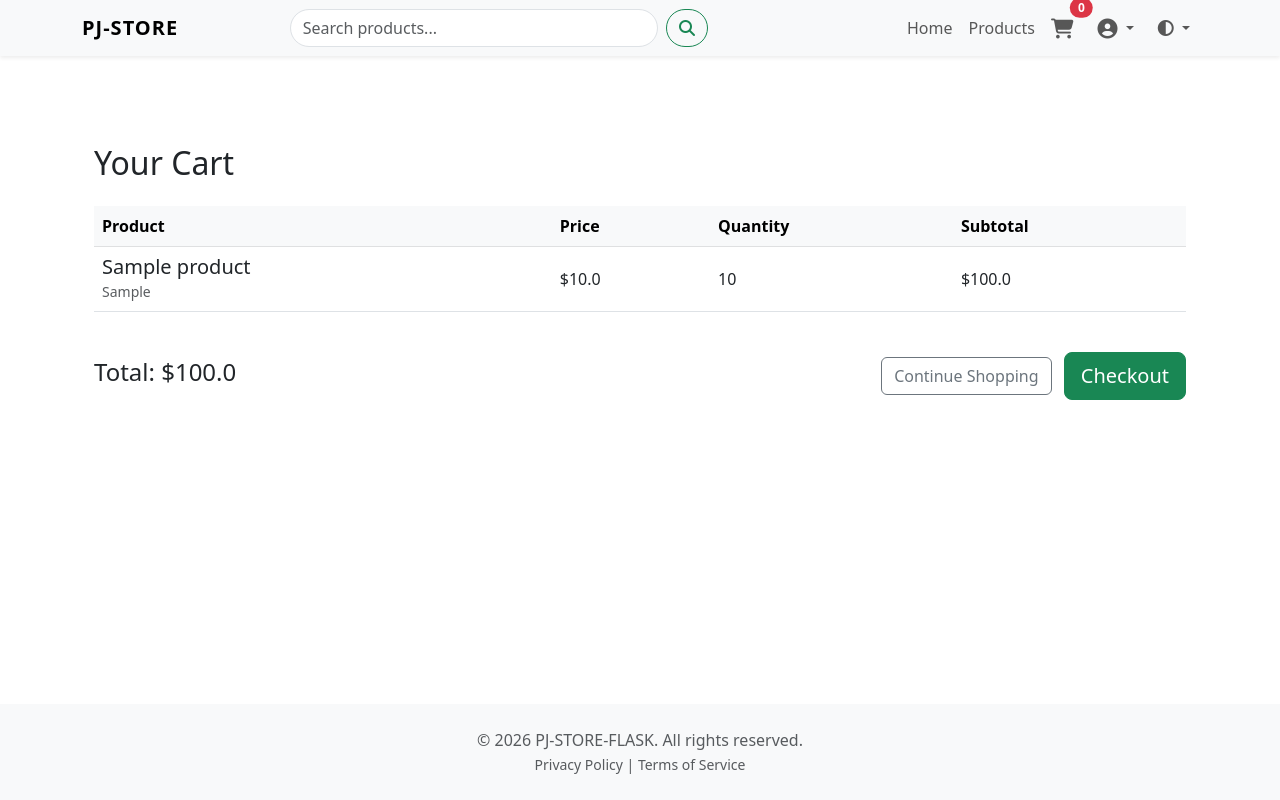
After one commit to Aaron-pweb/PJ-Store-Flask, a Flask app: page /cart in a window 1280 px wide. The commit adds this page. Run offline with Flask 3, Linux system fonts and the light colour scheme; a user stored in the database is signed in; tables that the repository leaves empty hold one stand-in row (values such as "Sample post").

Commit message:
feat: Implement shopping cart and order management, including dynamic product catalog display and payment success page.

```diff
--- a/app/__init__.py
+++ b/app/__init__.py
@@ -4,6 +4,7 @@ from app.auth import auth_bp
 from app.products import products_bp
 from app.main import main_bp
 from app.payments import payments_bp
+from app.orders import orders_bp
 import os
 from dotenv import load_dotenv
 
@@ -35,6 +36,7 @@ def create_app():
     app.register_blueprint(products_bp)
     app.register_blueprint(main_bp)
     app.register_blueprint(payments_bp)
+    app.register_blueprint(orders_bp)
 
     with app.app_context():
         db.create_all()
--- /dev/null
+++ b/app/orders/__init__.py
@@ -0,0 +1,5 @@
+from flask import Blueprint
+
+orders_bp = Blueprint('orders', __name__)
+
+from app.orders import routes
--- /dev/null
+++ b/app/orders/models.py
@@ -0,0 +1,47 @@
+from app.extensions import db
+from datetime import datetime
+
+class Cart(db.Model):
+    __tablename__ = 'cart'
+    id = db.Column(db.Integer, primary_key=True)
+    user_id = db.Column(db.Integer, db.ForeignKey('user.id'), nullable=False)
+    created_at = db.Column(db.DateTime, default=datetime.utcnow)
+
+    # Relationship to user
+    user = db.relationship('User', backref=db.backref('cart', uselist=False))
+    # Relationship to items
+    items = db.relationship('CartItem', backref='cart', lazy=True, cascade="all, delete-orphan")
+
+    def get_total(self):
+        return sum(item.product.price * item.quantity for item in self.items)
+
+class CartItem(db.Model):
+    __tablename__ = 'cart_item'
+    id = db.Column(db.Integer, primary_key=True)
+    cart_id = db.Column(db.Integer, db.ForeignKey('cart.id'), nullable=False)
+    product_id = db.Column(db.Integer, db.ForeignKey('products.id'), nullable=False)
+    quantity = db.Column(db.Integer, default=1)
+
+    product = db.relationship('Product')
+
+class Order(db.Model):
+    __tablename__ = 'orders'
+    id = db.Column(db.Integer, primary_key=True)
+    user_id = db.Column(db.Integer, db.ForeignKey('user.id'), nullable=False)
+    status = db.Column(db.String(20), default='Pending') # Pending, Paid, Shipped, Cancelled
+    total_amount = db.Column(db.Float, nullable=False)
+    tx_ref = db.Column(db.String(100), unique=True, nullable=True)
+    created_at = db.Column(db.DateTime, default=datetime.utcnow)
+
+    user = db.relationship('User', backref='orders')
+    items = db.relationship('OrderItem', backref='order', lazy=True)
+
+class OrderItem(db.Model):
+    __tablename__ = 'order_item'
+    id = db.Column(db.Integer, primary_key=True)
+    order_id = db.Column(db.Integer, db.ForeignKey('orders.id'), nullable=False)
+    product_id = db.Column(db.Integer, db.ForeignKey('products.id'), nullable=False)
+    quantity = db.Column(db.Integer, nullable=False)
+    price_at_purchase = db.Column(db.Float, nullable=False)
+
+    product = db.relationship('Product')
--- /dev/null
+++ b/app/orders/routes.py
@@ -0,0 +1,79 @@
+from flask import render_template, redirect, url_for, flash, request
+from flask_login import login_required, current_user
+from app.extensions import db
+from app.orders.models import Cart, CartItem, Order, OrderItem
+from app.products.models import Product
+from app.orders import orders_bp
+
+@orders_bp.route('/cart')
+@login_required
+def view_cart():
+    cart = Cart.query.filter_by(user_id=current_user.id).first()
+    if not cart:
+        # Auto-create cart if it doesn't exist
+        cart = Cart(user_id=current_user.id)
+        db.session.add(cart)
+        db.session.commit()
+    return render_template('orders/cart.html', cart=cart)
+
+@orders_bp.route('/cart/add/<int:product_id>')
+@login_required
+def add_to_cart(product_id):
+    product = Product.query.get_or_404(product_id)
+
+    if product.stock <= 0:
+        flash('Product is out of stock.', 'danger')
+        return redirect(url_for('products.catalog'))
+
+    cart = Cart.query.filter_by(user_id=current_user.id).first()
+    if not cart:
+        cart = Cart(user_id=current_user.id)
+        db.session.add(cart)
+        db.session.commit()
+
+    cart_item = CartItem.query.filter_by(cart_id=cart.id, product_id=product.id).first()
+    if cart_item:
+        cart_item.quantity += 1
+    else:
+        cart_item = CartItem(cart_id=cart.id, product_id=product.id, quantity=1)
+        db.session.add(cart_item)
+
+    db.session.commit()
+    flash(f'{product.name} added to cart!', 'success')
+    return redirect(url_for('orders.view_cart'))
+
+@orders_bp.route('/checkout', methods=['GET', 'POST'])
+@login_required
+def checkout():
+    cart = Cart.query.filter_by(user_id=current_user.id).first()
+    if not cart or not cart.items:
+        flash('Your cart is empty.', 'warning')
+        return redirect(url_for('products.catalog'))
+
+    # Create Order
+    total = cart.get_total()
+    order = Order(user_id=current_user.id, total_amount=total, status='Pending')
+    db.session.add(order)
+    db.session.commit() # Commit to get ID
+
+    # Move items to OrderItem
+    for item in cart.items:
+        order_item = OrderItem(
+            order_id=order.id,
+            product_id=item.product.id,
+            quantity=item.quantity,
+            price_at_purchase=item.product.price
+        )
+        db.session.add(order_item)
+        # Note: We decrease stock AFTER payment success, not at checkout,
+        # but some prefer reserving stock here. For now, sticking to user instruction:
+        # "After Payment success (in the callback)... decrease Product.stock."
+
+    # Clear Cart items
+    for item in cart.items:
+        db.session.delete(item)
+
+    db.session.commit()
+
+    flash('Order created! Please proceed to payment.', 'success')
+    return redirect(url_for('payments.payment', order_id=order.id))
--- a/app/payments/utils.py
+++ b/app/payments/utils.py
@@ -1,7 +1,7 @@
 import requests
 import os
 
-def initiate_chapa_payment(amount, email, first_name, last_name, tx_ref):
+def initiate_chapa_payment(amount, email, first_name, last_name, tx_ref, return_url=None, callback_url=None):
     url = "https://api.chapa.co/v1/transaction/initialize"
     payload = {
         "amount": amount,
@@ -10,8 +10,8 @@ def initiate_chapa_payment(amount, email, first_name, last_name, tx_ref):
         "first_name": first_name,
         "last_name": last_name,
         "tx_ref": tx_ref,
-        "callback_url": "https://your-website.com/payments/callback", # Update with actual domain
-        "return_url": "https://your-website.com/payments/success",
+        "callback_url": callback_url or "https://your-website.com/payments/callback",
+        "return_url": return_url or "https://your-website.com/payments/success",
         "customization[title]": "Payment for Order",
         "customization[description]": "I love paying with Chapa"
     }
--- a/app/products/routes.py
+++ b/app/products/routes.py
@@ -3,7 +3,10 @@ from app.products import products_bp
 
 @products_bp.route("/products")
 def catalog():
-    return render_template('products/catalog.html')
+    from app.products.models import Product
+    products = Product.query.filter(Product.stock > 0).all()
+    # If no products, we can pass empty list.
+    return render_template('products/catalog.html', products=products)
 
 @products_bp.route("/products/<int:id>")
 def detail(id):
--- /dev/null
+++ b/app/templates/orders/cart.html
@@ -0,0 +1,45 @@
+{% extends "base.html" %}
+
+{% block content %}
+<div class="container my-5">
+    <h2 class="mb-4">Your Cart</h2>
+    {% if cart.items %}
+        <div class="table-responsive">
+            <table class="table table-hover align-middle">
+                <thead class="table-light">
+                    <tr>
+                        <th>Product</th>
+                        <th>Price</th>
+                        <th>Quantity</th>
+                        <th>Subtotal</th>
+                    </tr>
+                </thead>
+                <tbody>
+                    {% for item in cart.items %}
+                    <tr>
+                        <td>
+                            <h5 class="mb-0">{{ item.product.name }}</h5>
+                            <small class="text-muted">{{ item.product.category }}</small>
+                        </td>
+                        <td>${{ item.product.price }}</td>
+                        <td>{{ item.quantity }}</td>
+                        <td>${{ item.product.price * item.quantity }}</td>
+                    </tr>
+                    {% endfor %}
+                </tbody>
+            </table>
+        </div>
+        <div class="d-flex justify-content-between align-items-center mt-4">
+            <h4>Total: ${{ cart.get_total() }}</h4>
+            <div>
+                <a href="{{ url_for('products.catalog') }}" class="btn btn-outline-secondary me-2">Continue Shopping</a>
+                <a href="{{ url_for('orders.checkout') }}" class="btn btn-success btn-lg">Checkout</a>
+            </div>
+        </div>
+    {% else %}
+        <div class="alert alert-info">
+            Your cart is empty. <a href="{{ url_for('products.catalog') }}" class="alert-link">Go to Catalog</a>
+        </div>
+    {% endif %}
+</div>
+{% endblock %}
```
Also changed, not shown: app/payments/routes.py (+70 -12 lines), app/products/templates/products/catalog.html (+12 -13 lines), app/templates/payments/success.html (added, +20 -0 lines), run.py (line endings or trailing spaces).
